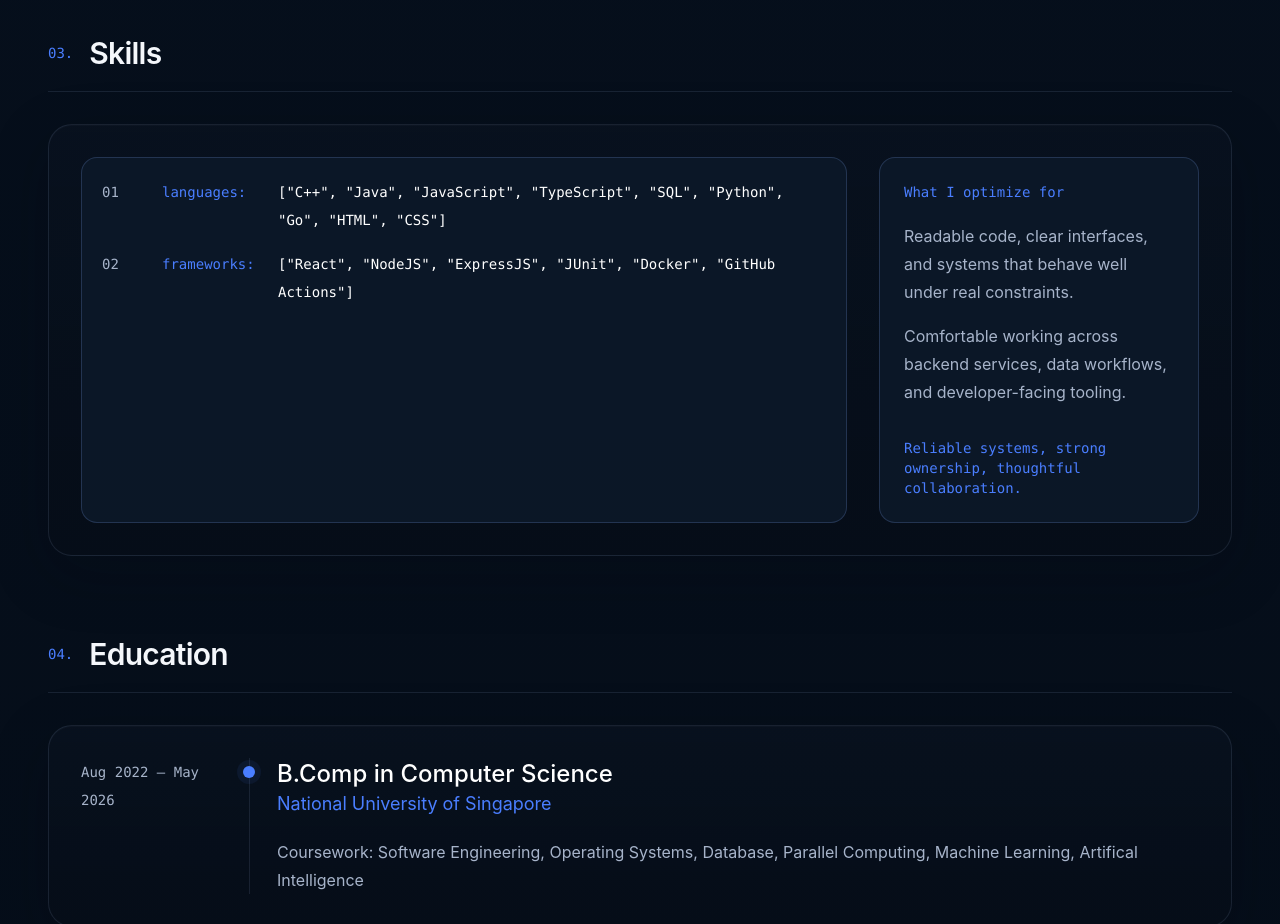
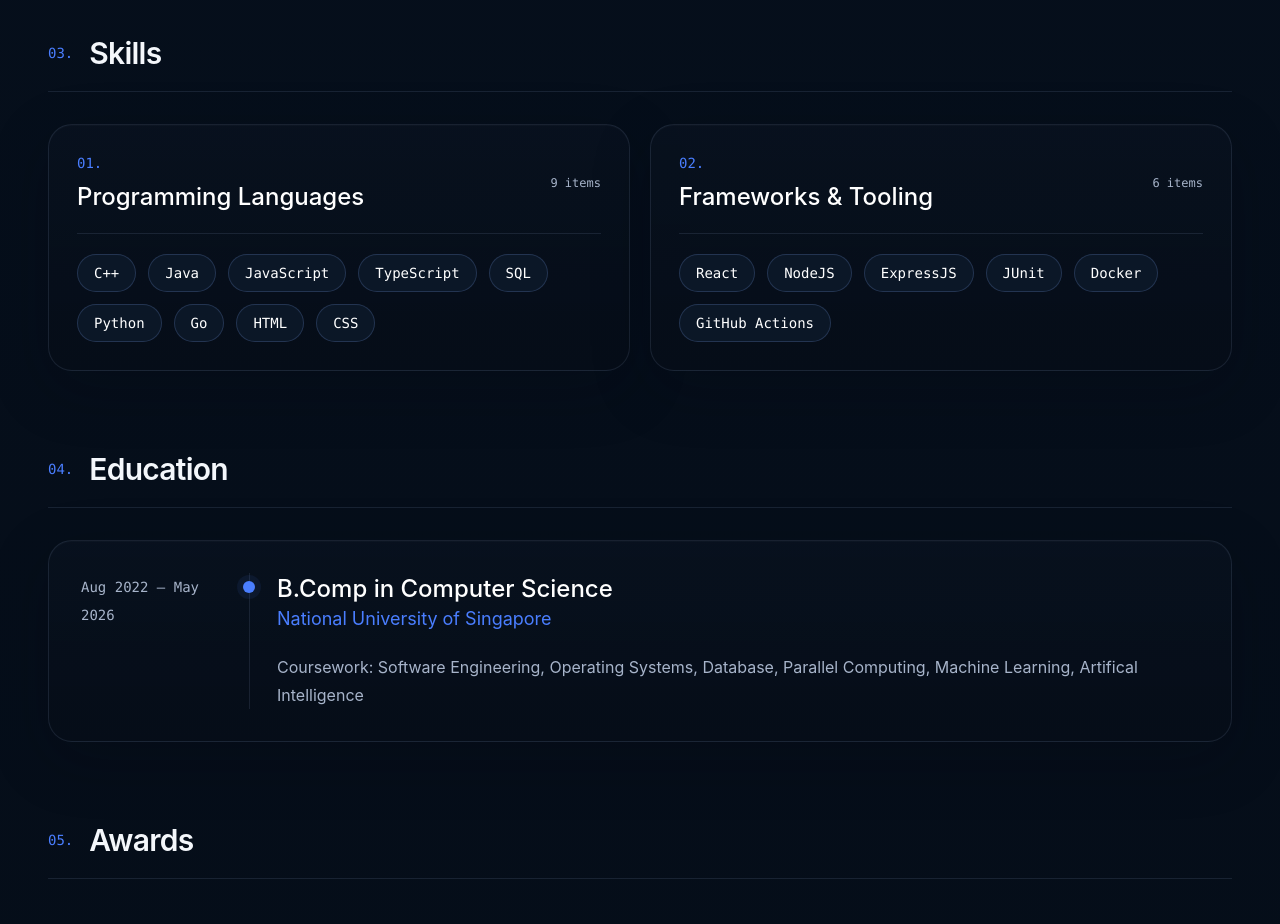
Before and after one commit to FerdiHS/ferdihs, a Next.js app: page / in a window 1280 px wide. Shown: the part 4300-5224 px from the top of the page. Built offline with nearby package versions, Linux system fonts and the light colour scheme.

Commit message:
style: simplify skills section layout

```diff
--- a/components/portfolio/sections.tsx
+++ b/components/portfolio/sections.tsx
@@ -151,45 +151,51 @@ export function ProjectsSection({
 }
 
 export function SkillsSection({ skills }: SkillsSectionProps) {
-  const formatValues = (values: string[]) => values.map((value) => `"${value}"`).join(", ");
-
-  const skillRows = [
-    ["languages", formatValues(skills.programmingLanguages)],
-    ["frameworks", formatValues(skills.frameworks)],
+  const skillGroups = [
+    {
+      label: "Programming Languages",
+      items: skills.programmingLanguages,
+    },
+    {
+      label: "Frameworks & Tooling",
+      items: skills.frameworks,
+    },
   ];
 
   return (
     <section id="skills" className="space-y-8">
       <SectionHeading index="03" title="Skills" />
 
-      <div className="portfolio-surface rounded-3xl p-6 sm:p-8">
-        <div className="grid gap-8 lg:grid-cols-[minmax(0,1fr)_320px]">
-          <div className="overflow-x-auto rounded-2xl border border-[var(--portfolio-border-strong)] bg-[var(--portfolio-surface-strong)] p-5">
-            <div className="portfolio-mono space-y-4 text-sm leading-7 text-[var(--portfolio-muted)]">
-              {skillRows.map(([label, value], index) => (
-                <div key={label} className="grid grid-cols-[48px_104px_minmax(0,1fr)] gap-3">
-                  <span className="text-[var(--portfolio-muted)]">{String(index + 1).padStart(2, "0")}</span>
-                  <span className="text-[var(--portfolio-accent)]">{label}:</span>
-                  <span className="whitespace-pre-wrap text-white">[{value}]</span>
-                </div>
+      <div className="grid gap-5 lg:grid-cols-2">
+        {skillGroups.map((group, index) => (
+          <article
+            key={group.label}
+            className="portfolio-surface rounded-3xl p-6 sm:p-7"
+          >
+            <div className="flex items-center justify-between gap-4 border-b pb-5 portfolio-divider">
+              <div>
+                <p className="portfolio-mono text-sm text-[var(--portfolio-accent)]">
+                  {String(index + 1).padStart(2, "0")}.
+                </p>
+                <h3 className="mt-2 text-2xl font-medium text-white">{group.label}</h3>
+              </div>
+              <span className="portfolio-mono text-xs text-[var(--portfolio-muted)]">
+                {group.items.length} items
+              </span>
+            </div>
+
+            <div className="mt-5 flex flex-wrap gap-3">
+              {group.items.map((item) => (
+                <span
+                  key={item}
+                  className="portfolio-mono rounded-full border border-[var(--portfolio-border-strong)] bg-[var(--portfolio-surface-strong)] px-4 py-2 text-sm text-white"
+                >
+                  {item}
+                </span>
               ))}
             </div>
-          </div>
-
-          <div className="flex flex-col justify-between rounded-2xl border border-[var(--portfolio-border-strong)] bg-[var(--portfolio-surface-strong)] p-6">
-            <div>
-              <p className="portfolio-mono text-sm text-[var(--portfolio-accent)]">What I optimize for</p>
-              <div className="mt-5 space-y-4 text-base leading-7 text-[var(--portfolio-muted)]">
-                <p>Readable code, clear interfaces, and systems that behave well under real constraints.</p>
-                <p>Comfortable working across backend services, data workflows, and developer-facing tooling.</p>
-              </div>
-            </div>
-
-            <p className="portfolio-mono mt-8 text-sm text-[var(--portfolio-accent)]">
-              Reliable systems, strong ownership, thoughtful collaboration.
-            </p>
-          </div>
-        </div>
+          </article>
+        ))}
       </div>
     </section>
   );
```
